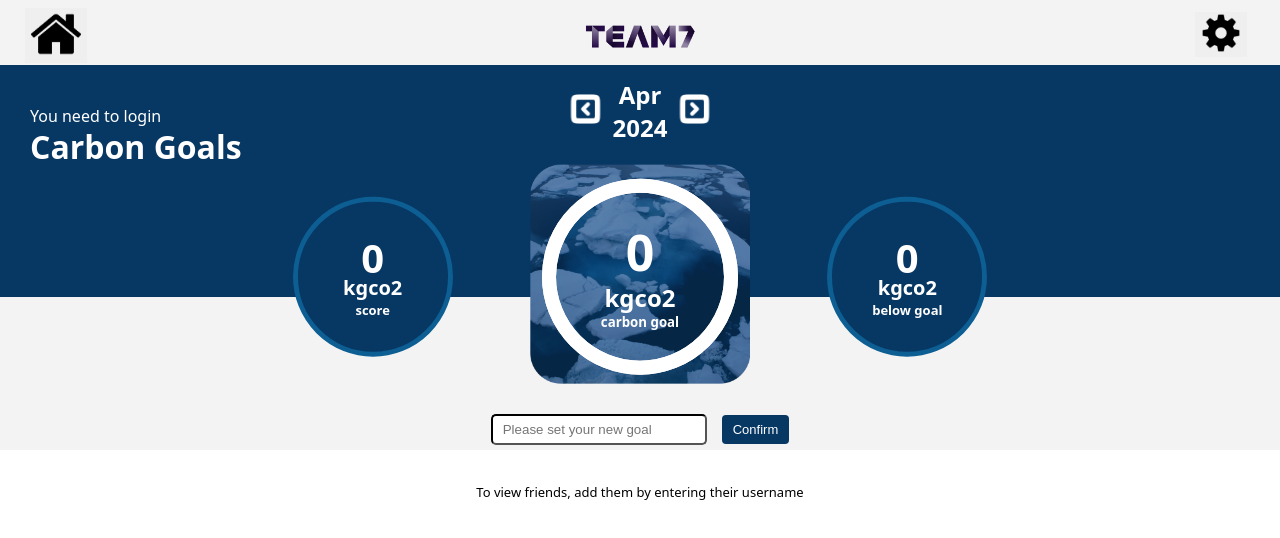
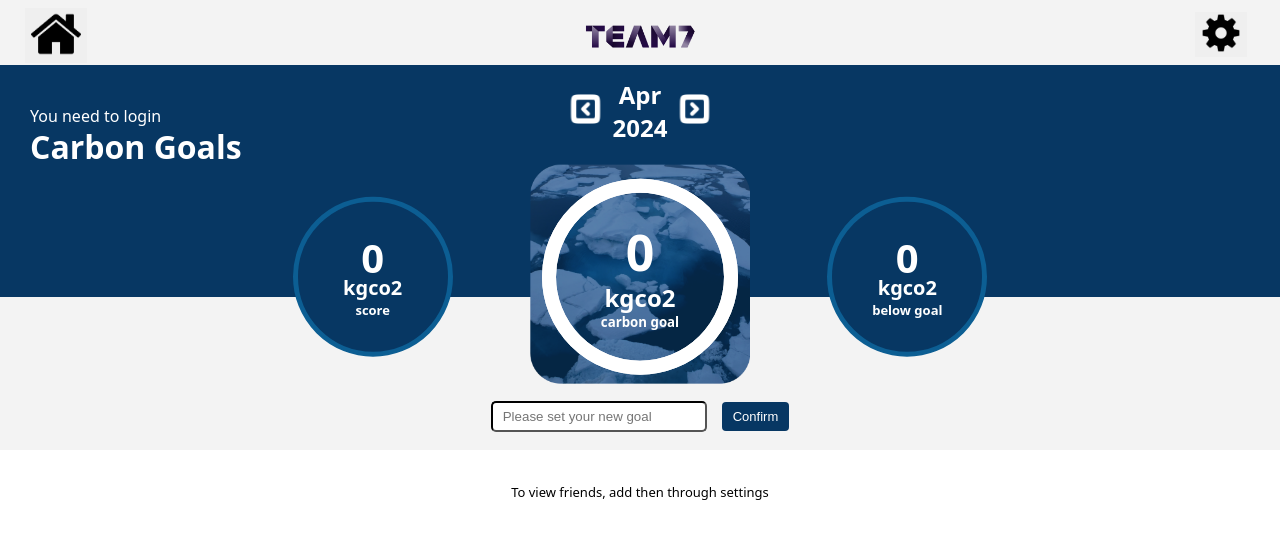
Before and after one commit to He1mont/CapitalOne-Carbon-Impact, a React (Create React App) app in the folder frontend/: page /home/goals in a window 1280 px wide. Shown: the top 538 px of the page. Built offline with nearby package versions, Linux system fonts and the light colour scheme; no server answers.

Commit message:
fix: adjusting grey section showing at bottom of the screen so it is no longer visible, readding grey bar to mid section of transactions

```diff
--- a/frontend/src/assets/styles/App.css
+++ b/frontend/src/assets/styles/App.css
@@ -3,7 +3,7 @@ body {
   max-width: 100%;
   padding-left: 0px;
   margin: 0px;
-  background-color: #f3f3f3ff;
+  background-color: rgb(255, 255, 255);
   font-family: system-ui, -apple-system, BlinkMacSystemFont, 'Segoe UI', Roboto, Oxygen, Ubuntu, Cantarell, 'Open Sans', 'Helvetica Neue', sans-serif;
 }
 
--- a/frontend/src/assets/styles/Goals.module.css
+++ b/frontend/src/assets/styles/Goals.module.css
@@ -81,7 +81,7 @@ body {
 
 .mid_low {
   width: 100%;
-  height: 82px;
+  height: 153px;
   position: absolute;
   background-color: #f3f3f3ff;
   bottom: 0px;
@@ -93,7 +93,7 @@ body {
 .goal_input {
   user-select: auto;
   pointer-events: auto;
-  margin-top: 40px;
+  margin-top: 85px;
 }
 
 .goal_input_box {
--- a/frontend/src/assets/styles/Transactions.module.css
+++ b/frontend/src/assets/styles/Transactions.module.css
@@ -44,7 +44,6 @@ body {
   position: absolute;
   background-color: #f3f3f3ff;
   bottom: 0px;
-  z-index: -1;
 }
 
 /*---------- HIGH ----------*/
@@ -97,6 +96,7 @@ body {
   top: 60%;
   left: 50%;
   transform: translate(-50%, -50%);
+  z-index: 1;
 }
 
 .mid_box {
--- a/frontend/src/pages/Goals.js
+++ b/frontend/src/pages/Goals.js
@@ -356,7 +356,7 @@ class Leaderboard extends Component {
       }}>
         <div className={styles.leaderboard_container}>
           {this.state.friendList.length === 0 ? (
-            <p style={{ textAlign: 'center' }}>To view friends, add them by entering their username</p>
+            <p style={{ textAlign: 'center' }}>To view friends, add then through settings</p>
           ) : (
             <div className={styles.leaderboard_list_container}>
                 <Box
```
